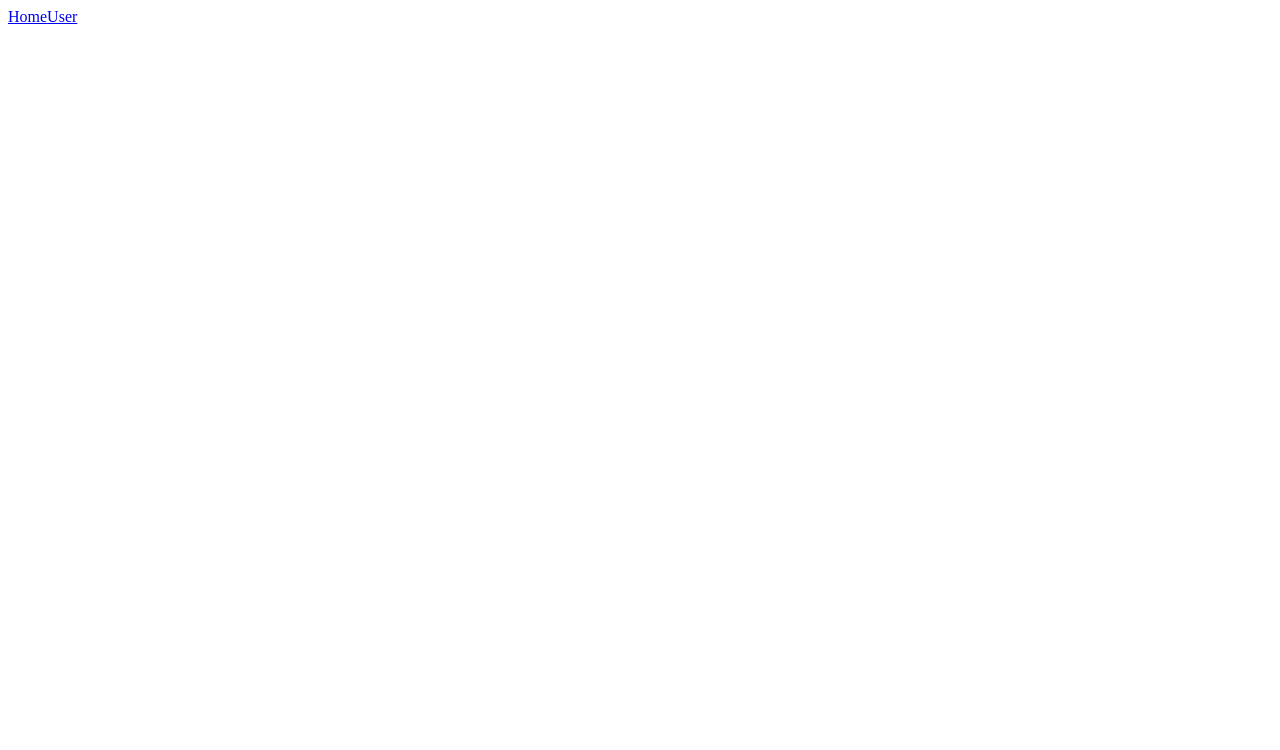
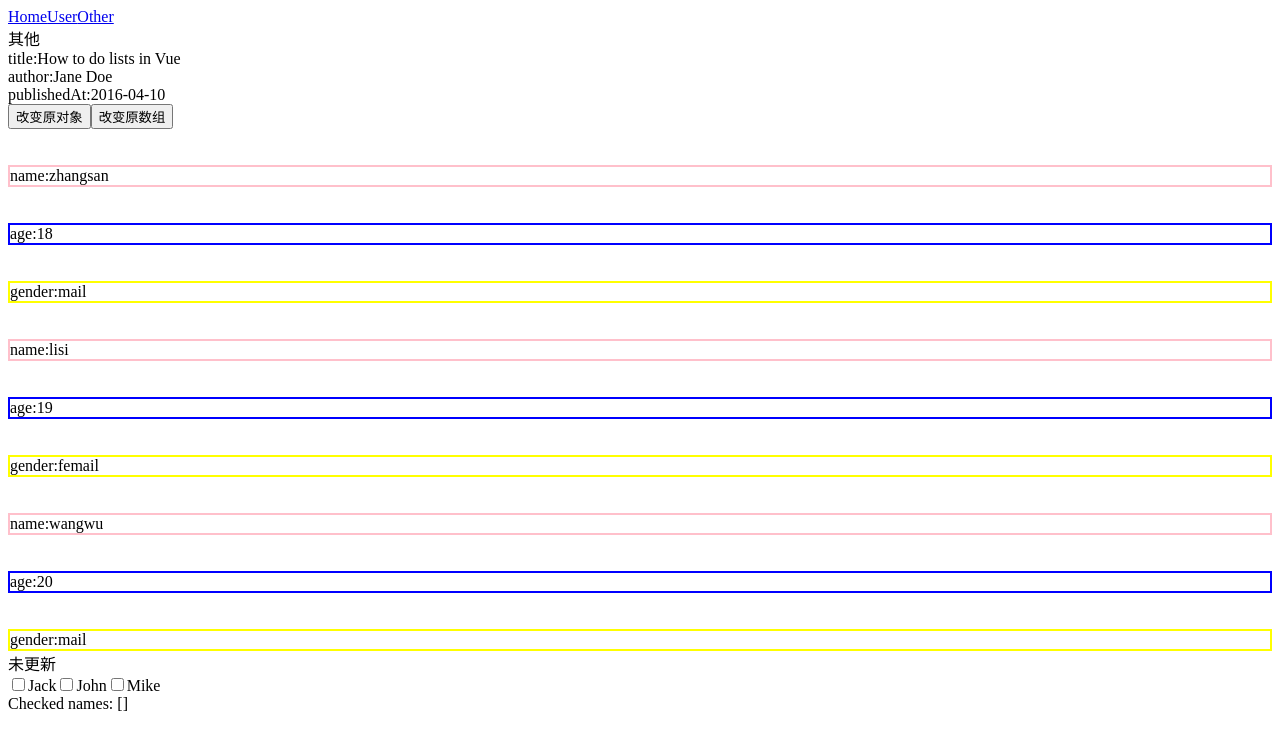
Before and after one commit to lienshu/vue2-learn, a Vue app: page /other in a window 1280 px wide. Shown: the top 750 px of the page. Built offline with nearby package versions, Linux system fonts and the light colour scheme.

Commit message:
fix: 列表渲染&事件处理表单输入

```diff
--- a/src/App.vue
+++ b/src/App.vue
@@ -2,6 +2,7 @@
   <div id="app">
     <router-link to="/home">Home</router-link>
     <router-link to="/user">User</router-link>
+    <router-link to="/other">Other</router-link>
     <router-view />
   </div>
 </template>
--- a/src/router/index.js
+++ b/src/router/index.js
@@ -11,11 +11,18 @@ const routes = [{
     path: '/home',
     component: () => import('@/views/home'),
     name: '首页'
-}, {
+  },
+  {
     path: '/user',
     component: () => import('@/views/user'),
     name: '我的'
-}]
+  },
+  {
+    path: '/other',
+    component: () => import('@/views/other'),
+    name: '其他'
+  },
+]
 
 
 const router = new VueRouter({
--- a/src/views/home/components/homePage.vue
+++ b/src/views/home/components/homePage.vue
@@ -26,10 +26,38 @@
       <div v-for="item in data" :key="item.id">
         {{ item.type }}
         <div v-for="food in item.food" :key="food.id">
-          <div :value="food.name" @input="changeName($event, food.id)">{{ food.name }}</div>
+          <input :value="food.name" @input="changeName($event, food.id)" />
         </div>
       </div>
     </div>
+    <!-- <el-switch v-model="value" active-color="#13ce66" inactive-color="#ff4949">
+    </el-switch> -->
+    <el-switch :value="value" @input="changeSwitch($event)" active-color="#13ce66" inactive-color="#ff4949">
+    </el-switch>
+    <!-- <input type="text" class="form-control" placeholder="请输入品牌名称" v-model="sth"> -->
+    <input type="text" v-model="text" @input="changeValue(text)">
+    <input type="text" :value="text" @input="changeValue(text)">
+    <input type="text" :value="testData" @input="testFn($event)">
+    <button @click="click">button</button>
+    <br>
+    <br>
+    <br>
+    <div @click="eventFn" class="event">
+      <div @click.prevent="eventSonFn" :style="{ border: '5px solid blue' }">div标签1
+        <div @click="eventGranFn" :style="{ border: '5px solid #fff' }">div标签2</div>
+      </div>
+    </div>
+    <br>
+    <br>
+    <input :value="domValue[0].name" @input="clickFn($event)">
+    <button v-on:click="warn('Form cannot be submitted yet.', $event)">
+      Submit
+    </button>
+    <form>
+      <label for="id-checkbox">Checkbox:</label>
+      <input type="checkbox" id="id-checkbox" />
+    </form>
+    <!-- <el-input v-model="input" placeholder="请输入内容"></el-input> -->
   </div>
 </template>
 
@@ -38,11 +66,60 @@ export default {
   name: 'HelloWorld',
   props: {
     // msg: String
-    data: Array
+    data: Array,
+    testData: String
   },
-  mathods: {
+  data() {
+    return {
+      text: '测试',
+      value: true,
+      input: '',
+      domValue: [{ name: 'zhangsan' }, { name: 'lisi' }]
+    }
+  },
+  methods: {
     changeName(food, id) {
       console.log(food, id)
+    },
+    testFn(text) {
+      this.$emit('update:testData', text.target.value)
+      console.log(this.testData)
+    },
+    click() {
+      this.$emit('update:testData', '日料')
+    },
+    changeValue(value) {
+      console.log(value)
+    },
+    changeSwitch(value) {
+      console.log(value)
+      this.value = value
+    },
+    changeInput(value) {
+      console.log(value)
+      this.input = value
+    },
+    clickFn(e) {
+      console.log(e.target.value)
+    },
+    warn: function (message, event) {
+      // 现在我们可以访问原生事件对象
+      if (event) {
+        event.preventDefault()
+        console.log(event)
+      }
+      alert(message)
+    },
+    eventFn(e) {
+      console.log(e.target, 'fa')
+      console.log(e.currentTarget, 'this')
+    },
+    eventSonFn(e) {
+      console.log(e.target, 'son')
+      // console.log(e.currentTarget, 'this')
+    },
+    eventGranFn(e) {
+      console.log(e.target, 'grand')
     }
   },
 }
@@ -87,4 +164,10 @@ export default {
   order: 1;
   align-self: flex-start;
 }
+
+.event {
+  height: 200px;
+  width: 200px;
+  background: salmon;
+}
 </style>
--- a/src/views/home/index.vue
+++ b/src/views/home/index.vue
@@ -1,7 +1,7 @@
 <template>
   <div>
     <h3>{{ title }}</h3>
-    <home-page :data="data" />
+    <home-page :data.sync="data" :testData.sync='testData' />
   </div>
 </template>
 
@@ -46,7 +46,8 @@ export default {
         },
 
 
-      ]
+      ],
+      testData: '测试'
     };
   },
 
--- /dev/null
+++ b/src/views/other/index.vue
@@ -0,0 +1,100 @@
+<template>
+  <div>
+    其他
+    <div v-for="(item, index) in object" :key="item">
+      {{ index }}:{{ item }}
+    </div>
+    <button @click="changeArr">改变原对象</button>
+    <button @click="changeObj">改变原数组</button>
+    <div v-for="item in array" :key="item.name">
+      <br> <br>
+      <div :style="{ border: '2px solid pink' }">name:{{ item.name }}</div>
+      <br> <br>
+      <div :style="{ border: '2px solid blue' }">age:{{ item.age }}</div>
+      <br> <br>
+      <div :style="{ border: '2px solid yellow' }">gender:{{ item.gender }}</div>
+    </div>
+    <div @click="updateMessage">{{ message }}</div>
+    <input type="checkbox" id="jack" value="Jack" v-model="checkedNames">
+    <label for="jack">Jack</label>
+    <input type="checkbox" id="john" value="John" v-model="checkedNames">
+    <label for="john">John</label>
+    <input type="checkbox" id="mike" value="Mike" v-model="checkedNames">
+    <label for="mike">Mike</label>
+    <br>
+    <span>Checked names: {{ checkedNames }}</span>
+  </div>
+</template>
+
+<script>
+export default {
+  name: 'OTHER',
+
+  data() {
+    return {
+      checkedNames: [],
+      message: '未更新',
+      object: {
+        title: 'How to do lists in Vue',
+        author: 'Jane Doe',
+        publishedAt: '2016-04-10'
+      },
+      array: [
+        {
+          name: 'zhangsan',
+          age: '18',
+          gender: 'mail'
+        },
+        {
+          name: 'lisi',
+          age: '19',
+          gender: 'femail'
+        },
+        {
+          name: 'wangwu',
+          age: '20',
+          gender: 'mail'
+        },
+      ]
+    };
+  },
+
+  mounted() {
+
+  },
+
+  methods: {
+    async updateMessage() {
+      await this.$nextTick()
+      setTimeout(() => {
+        this.message = '已更新'
+      }, 0)
+
+      console.log(this.message)
+    },
+    changeArr() {
+      // this.object.type = 'novel'
+      // this.object.publishedAt = '2026-04-10'
+      // this.$set(this.object, 'type', 'novel')
+      this.object = Object.assign({}, this.object, { type: 'novel' })
+      console.log(this.object)
+      this.array[0].name = 'meiyouming'
+      console.log(this.array)
+    },
+    changeObj() {
+      // this.object.type = 'paper'
+      this.$set(this.object, 'type', 'paper')
+      console.log(this.object)
+      this.array = this.array.map(item => {
+        return { ...item, age: item.name === 'lisi' ? '22' : item.age }
+      })
+      this.array[0].name = 'wumingshi'
+      console.log(this.array)
+    },
+  },
+};
+</script>
+
+<style lang="scss" scoped>
+
+</style>
--- a/src/views/user/components/userData.vue
+++ b/src/views/user/components/userData.vue
@@ -65,13 +65,13 @@ export default {
   },
   watch: {
     userData: {
-      handler(newVal, oldVal) {
+      handler(newVal) {
         this.form = { ...this.form, ...newVal }
       },
       deep: true
     },
     clickId: {
-      handler(newVal, oldVal) {
+      handler(newVal) {
         console.log(newVal)
         this.userData.forEach(item => {
           this.form = item.id === newVal ? { ...item } : { ...this.form }
--- a/vue.config.js
+++ b/vue.config.js
@@ -3,5 +3,5 @@ const {
 } = require('@vue/cli-service')
 module.exports = defineConfig({
   transpileDependencies: true,
-  lintOnSave: false
+  // lintOnSave: false
 })
```
Lines whose indentation alone changed are shown as unchanged.
